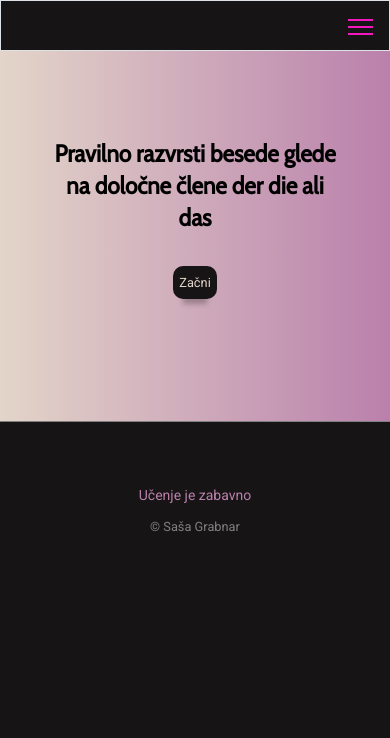
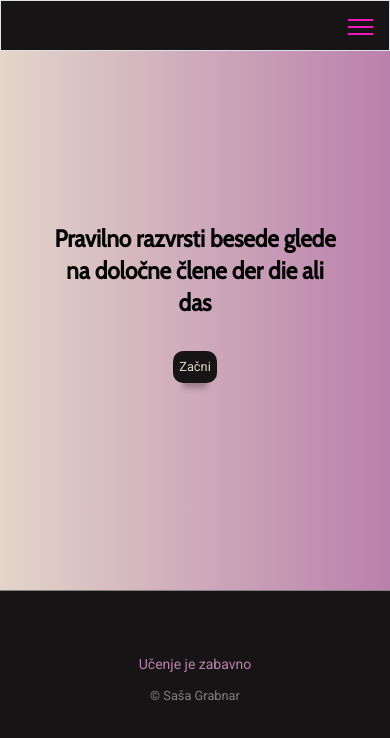
Before and after one commit to violet11/Deutsch-app, an Angular app: page /dolocni-cleni in a window 390 px wide. Shown: the top 738 px of the page. Built offline with nearby package versions, Linux system fonts and the light colour scheme.

Commit message:
"uodate"

```diff
--- a/src/styles.scss
+++ b/src/styles.scss
@@ -93,7 +93,7 @@ body {
         }
 
         &.navodilo {
-            height: 50%;
+            height: 70%;
         }
     }
 }
```
Also changed, not shown: 4 other files (tests, documents, lock files or other folders).
